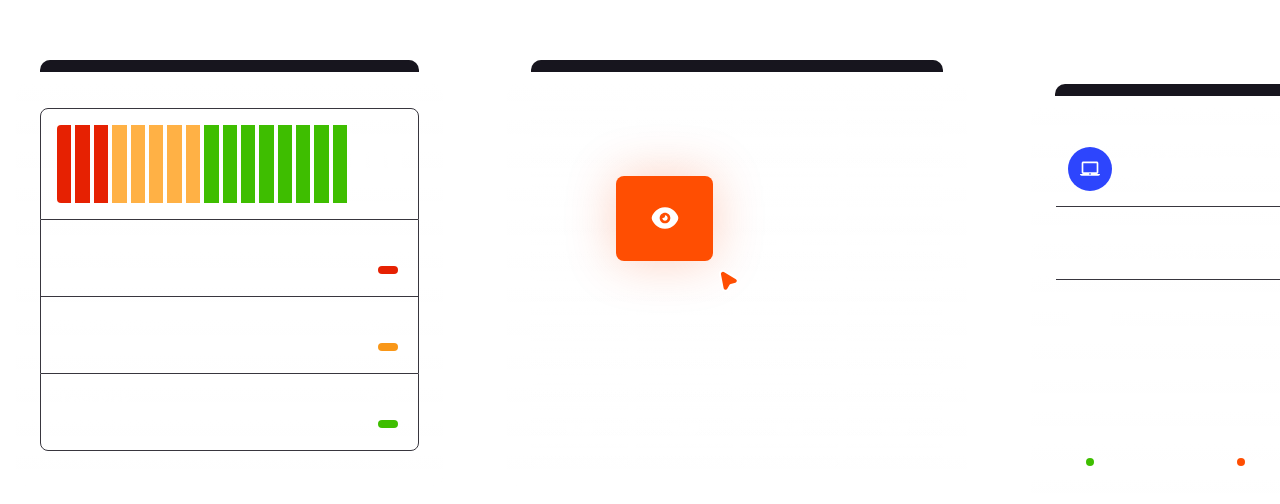
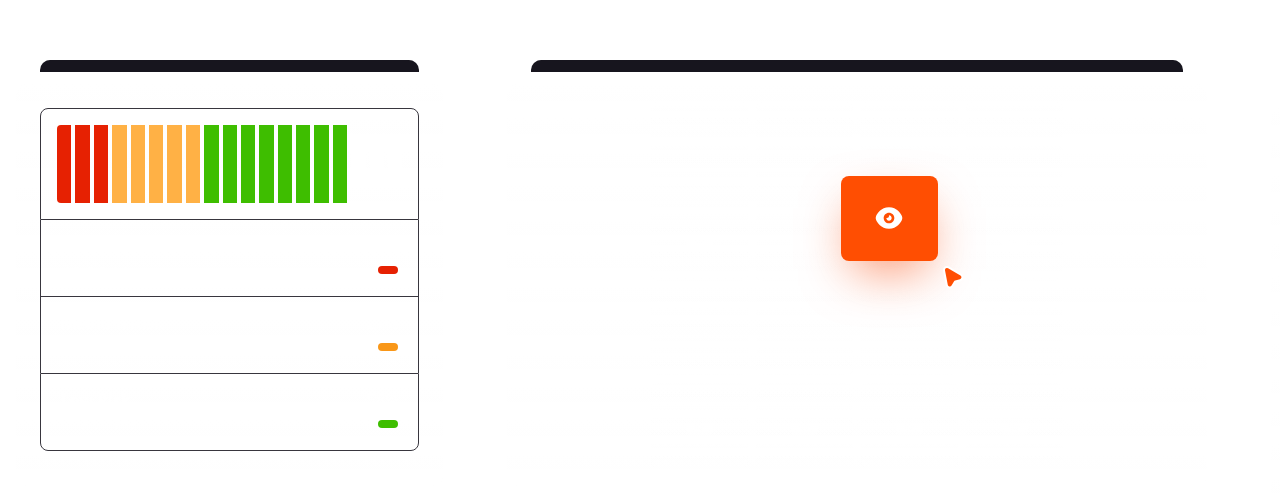
Before and after one commit to viblo29/compliance-management, a Next.js app in the folder my-app/: page / in a window 1280 px wide. Shown: the part 956-1460 px from the top of the page. Built offline with nearby package versions, Linux system fonts and the light colour scheme.

Commit message:
fix/5th-component-animation

```diff
--- a/my-app/components/molecules/Hover/Hover.tsx
+++ b/my-app/components/molecules/Hover/Hover.tsx
@@ -2,10 +2,27 @@
 
 import { useState, useEffect } from "react";
 
+// --- Configuration Constants ---
 const ROWS = 4;
 const COLS = 4;
+const GAP = 8;
+const CELL_W = 96.833;
+const CELL_H = 85.5;
 
-// Eye icon for gray tiles (smaller, 0.2 opacity)
+// Cursor Dimensions (based on your SVG scale)
+const CURSOR_W = 20.308;
+const CURSOR_H = 24;
+
+// Animation Settings
+const BEZIER = "cubic-bezier(0.42, 0, 0.58, 1)";
+const DURATION = "200ms";
+const DELAY_BETWEEN_MOVES = 1000;
+
+const PATH = [
+  [1,1],[1,2],[2,2],[2,1],
+];
+
+// --- Icons ---
 function EyeIconGray() {
   return (
     <svg xmlns="http://www.w3.org/2000/svg" width="27" height="22" viewBox="0 0 27 22" fill="none">
@@ -14,48 +31,48 @@ function EyeIconGray() {
   );
 }
 
-// Eye icon for orange tile (white, larger)
 function EyeIconWhite() {
   return (
-    <svg xmlns="http://www.w3.org/2000/svg" width="32" height="32" viewBox="0 0 32 32" fill="none" style={{ width: 32, height: 32, flexShrink: 0 }}>
+    <svg xmlns="http://www.w3.org/2000/svg" width="32" height="32" viewBox="0 0 32 32" fill="none">
       <path fillRule="evenodd" clipRule="evenodd" d="M3.03028 14.3185C4.18938 11.7155 7.85888 5.33203 16.0039 5.33203C24.1491 5.33203 27.8183 11.7158 28.9772 14.3188C29.4549 15.3918 29.4549 16.6056 28.9772 17.6786C27.8183 20.2816 24.1491 26.6654 16.0039 26.6654C7.85888 26.6654 4.18938 20.2819 3.03028 17.6789C2.55241 16.6057 2.55241 15.3917 3.03028 14.3185ZM16.0035 21.332C18.949 21.332 21.3368 18.9442 21.3368 15.9987C21.3368 13.0532 18.949 10.6654 16.0035 10.6654C13.058 10.6654 10.6702 13.0532 10.6702 15.9987C10.6702 18.9442 13.058 21.332 16.0035 21.332Z" fill="white"/>
       <path d="M14.0035 15.9987C15.1081 15.9987 16.0035 15.1033 16.0035 13.9987C16.0035 13.7658 15.9637 13.5422 15.8905 13.3344C15.928 13.3328 15.9657 13.332 16.0035 13.332C17.4763 13.332 18.6702 14.5259 18.6702 15.9987C18.6702 17.4715 17.4763 18.6654 16.0035 18.6654C14.5307 18.6654 13.3368 17.4715 13.3368 15.9987C13.3368 15.9609 13.3376 15.9232 13.3392 15.8857C13.547 15.9589 13.7706 15.9987 14.0035 15.9987Z" fill="white"/>
     </svg>
   );
 }
 
-// Cursor icon
 function CursorIcon() {
   return (
-    <svg xmlns="http://www.w3.org/2000/svg" width="21" height="23" viewBox="0 0 21 23" fill="none" style={{ width: 20.308, height: 24 }}>
+    <svg xmlns="http://www.w3.org/2000/svg" width="21" height="23" viewBox="0 0 21 23" fill="none">
       <path d="M1.05859 4.57617C0.570853 2.03849 3.3064 0.112127 5.53125 1.42676L17.9463 8.76367C20.2292 10.1127 19.7682 13.5435 17.21 14.2412L12.3955 15.5537C12.1467 15.6216 11.9334 15.7828 11.8008 16.0039L9.36719 20.0605C7.95075 22.4211 4.36852 21.7864 3.84863 19.083L1.05859 4.57617Z" fill="#FF4E02" stroke="white" strokeWidth="2" strokeLinecap="square"/>
     </svg>
   );
 }
 
-// Path the orange tile follows — only the 4 centre cells
-const PATH = [
-  [1,1],[1,2],[2,2],[2,1],
-];
-
+// --- Main Component ---
 export default function MonitoringGrid() {
   const [activeIdx, setActiveIdx] = useState(0);
-  const GAP = 8;
-  const CELL_W = 96.833;
-  const CELL_H = 85.5;
 
   useEffect(() => {
     const interval = setInterval(() => {
       setActiveIdx((prev) => (prev + 1) % PATH.length);
-    }, 1200);
+    }, DELAY_BETWEEN_MOVES);
     return () => clearInterval(interval);
   }, []);
 
   const [activeRow, activeCol] = PATH[activeIdx];
 
-  // Calculate orange tile position
-  const orangeLeft = activeCol * (CELL_W + GAP) - 20;
-  const orangeTop = activeRow * (CELL_H + GAP) - 20;
+  // 1. Grid base coordinates
+  const gridBaseLeft = activeCol * (CELL_W + GAP);
+  const gridBaseTop = activeRow * (CELL_H + GAP);
+
+  // 2. Orange card offset (-20, -20)
+  const orangeLeft = gridBaseLeft - 20;
+  const orangeTop = gridBaseTop - 20;
+
+  // 3. Cursor Locked Corner Position
+  // Right side out by 5.81px, Bottom out by 8.5px
+  const cursorLeft = gridBaseLeft + CELL_W - (CURSOR_W - 5.81);
+  const cursorTop = gridBaseTop + CELL_H - (CURSOR_H - 8.5);
 
   return (
     <div
@@ -63,13 +80,10 @@ export default function MonitoringGrid() {
         display: "flex",
         alignItems: "center",
         justifyContent: "center",
-        fontFamily: "'DM Sans', -apple-system, BlinkMacSystemFont, 'Segoe UI', sans-serif",
+        padding: "120px",
       }}
     >
       <div style={{ position: "relative" }}>
-
-        {/* Main card */}
-        <div>
         {/* Grid container */}
         <div
           style={{
@@ -80,36 +94,32 @@ export default function MonitoringGrid() {
             gap: GAP,
           }}
         >
-            {/* Gray tiles — hide the one under the orange tile */}
           {Array.from({ length: ROWS * COLS }, (_, i) => {
             const row = Math.floor(i / COLS);
             const col = i % COLS;
-              const isActive = row === activeRow && col === activeCol;
+            const isActiveUnderneath = row === activeRow && col === activeCol;
+
             return (
               <div
                 key={`${row}-${col}`}
                 style={{
                   display: "flex",
                   height: CELL_H,
-                    minWidth: 80,
-                    padding: 4,
+                  borderRadius: 6,
                   justifyContent: "center",
                   alignItems: "center",
-                    gap: 4,
-                    alignSelf: "stretch",
-                    borderRadius: 6,
-                    background: isActive
+                  background: isActiveUnderneath
                     ? "transparent"
                     : "linear-gradient(180deg, rgba(255,255,255,0.06) 0%, rgba(255,255,255,0.03) 100%)",
-                    transition: "background 0.15s ease",
+                  transition: `background ${DURATION} ${BEZIER}`,
                 }}
               >
-                  {!isActive && <EyeIconGray />}
+                {!isActiveUnderneath && <EyeIconGray />}
               </div>
             );
           })}
 
-            {/* Orange active tile — absolutely positioned */}
+          {/* Orange active tile */}
           <div
             style={{
               position: "absolute",
@@ -118,41 +128,28 @@ export default function MonitoringGrid() {
               display: "flex",
               width: CELL_W,
               height: CELL_H,
-                minWidth: 80,
-                padding: 4,
               justifyContent: "center",
               alignItems: "center",
-                gap: 4,
               borderRadius: 8,
               background: "#FF4E02",
-                boxShadow: "0 0 50px 0 rgba(249, 67, 2, 0.25)",
-                transition: "left 0.45s cubic-bezier(0.4, 0, 0.2, 1), top 0.45s cubic-bezier(0.4, 0, 0.2, 1)",
+              boxShadow: "0 20px 50px -12px rgba(249, 67, 2, 0.6)",
+              transition: `left ${DURATION} ${BEZIER}, top ${DURATION} ${BEZIER}`,
               zIndex: 10,
-              }}
-            >
-              <div
-                style={{
-                  display: "flex",
-                  width: 32,
-                  height: 32,
-                  padding: 0,
-                  justifyContent: "center",
-                  alignItems: "center",
-                  gap: 13.333,
-                  flexShrink: 0,
+              // animation: "flicker 4s infinite step-end"
             }}
           >
             <EyeIconWhite />
           </div>
-            </div>
 
-            {/* Cursor — follows orange tile, offset to bottom-right */}
+          {/* Cursor pinned to original bottom-right with specified overhang */}
           <div
             style={{
               position: "absolute",
-                left: orangeLeft + CELL_W + 6,
-                top: orangeTop + CELL_H + 8,
-                transition: "left 0.45s cubic-bezier(0.4, 0, 0.2, 1), top 0.45s cubic-bezier(0.4, 0, 0.2, 1)",
+              left: cursorLeft,
+              top: cursorTop,
+              width: CURSOR_W,
+              height: CURSOR_H,
+              transition: `left ${DURATION} ${BEZIER}, top ${DURATION} ${BEZIER}`,
               zIndex: 11,
               pointerEvents: "none",
             }}
@@ -161,7 +158,16 @@ export default function MonitoringGrid() {
           </div>
         </div>
       </div>
-      </div>
+
+      <style jsx global>{`
+        @keyframes flicker {
+          0%, 100% { opacity: 1; }
+          38% { opacity: 0.95; }
+          40% { opacity: 1; }
+          42% { opacity: 0.88; }
+          44% { opacity: 1; }
+        }
+      `}</style>
     </div>
   );
 }
```
Lines whose indentation alone changed are shown as unchanged.
